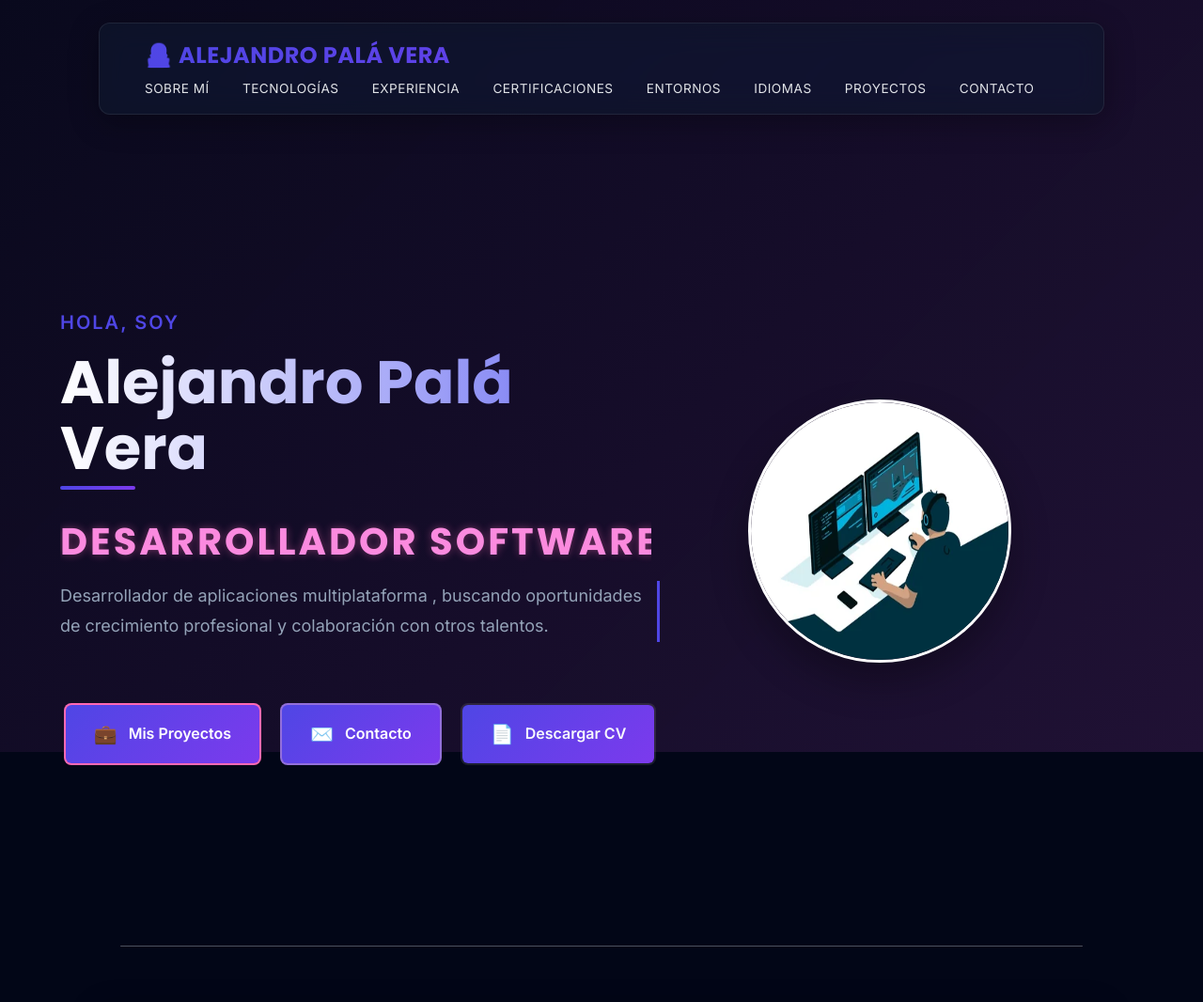
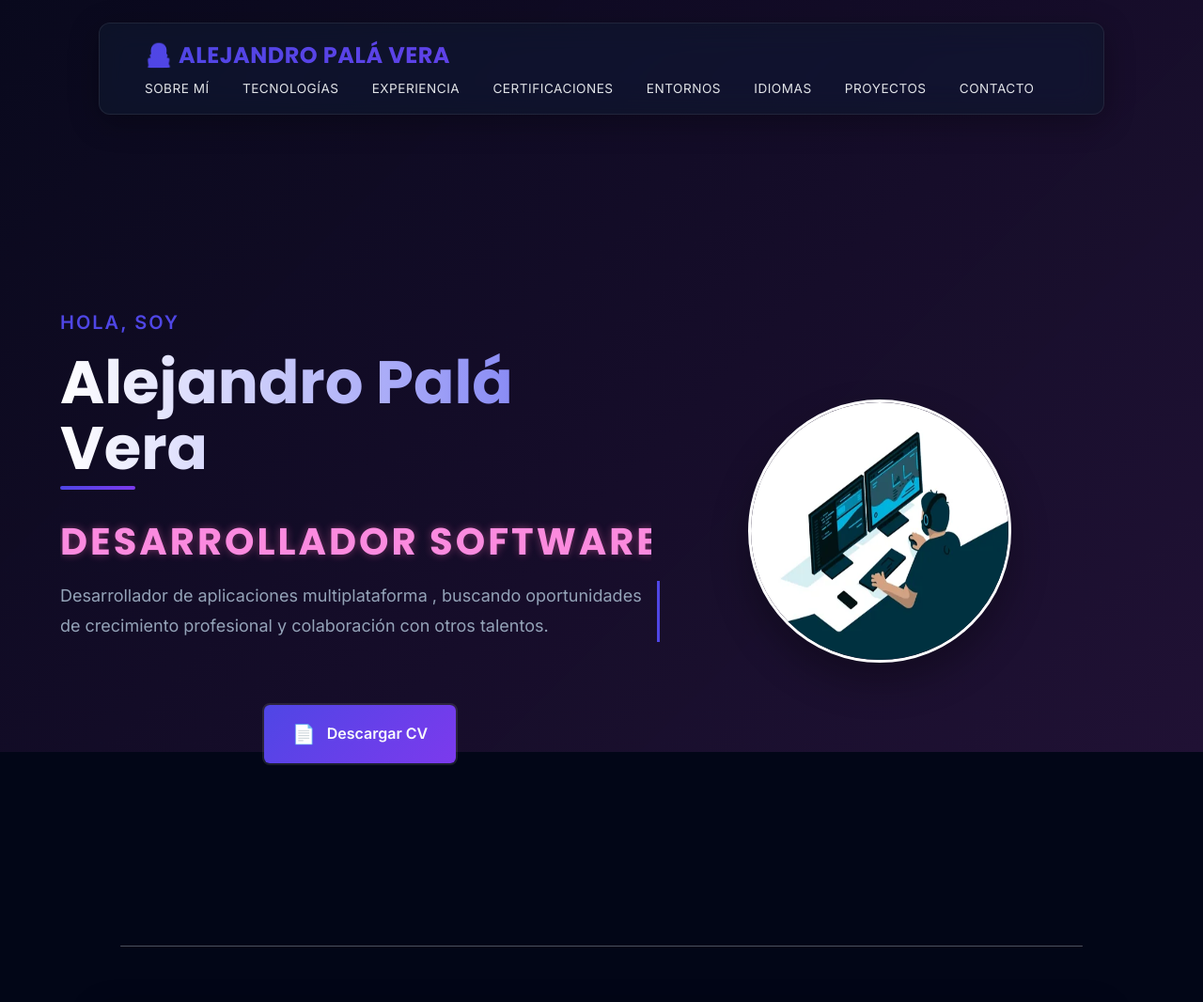
Before and after one commit to Alejandro2005DAM/Portfolio, a plain HTML site: page index.html in a window 1280 px wide. Shown: the top 1066 px of the page at 94% size. Drawn offline with Linux system fonts and the light colour scheme.

Commit message:
Remove project and contact buttons from index.html
Removed project and contact buttons from the call-to-action section.

```diff
--- a/index.html
+++ b/index.html
@@ -48,14 +48,7 @@
         </div>
 
         <div class="cta-buttons">
-          <a href="#projects" class="cta-button">
-            <span class="btn-icon">💼</span>
-            <span>Mis Proyectos</span>
-          </a>
-          <a href="#contact" class="cta-button secondary">
-            <span class="btn-icon">✉️</span>
-            <span>Contacto</span>
-          </a>
+
           <a href="images/Alejandro Palá Vera(Currículum Vitae(DAM)) (1) (1).pdf" class="cta-button outline" download="CV_Alejandro_Pala_Vera.pdf">
             <span class="btn-icon">📄</span>
             <span>Descargar CV</span>
```
